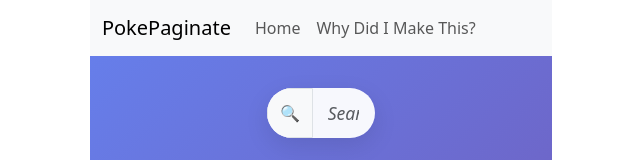
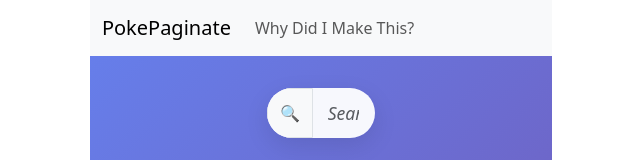
Before and after one commit to jonathanraxa/poke-paginate, a React (Vite) app: page / in a window 1280 px wide. Shown: the top 160 px of the page, without its empty margins (319-959 px from the left). Built offline with nearby package versions, Linux system fonts and the light colour scheme; no server answers.

Commit message:
remove fav and home nav

```diff
--- a/index.html
+++ b/index.html
@@ -1,13 +1,16 @@
 <!doctype html>
 <html lang="en">
+
 <head>
   <meta charset="UTF-8" />
-    <link rel="icon" type="image/svg+xml" href="/vite.svg" />
+  <!-- <link rel="icon" type="image/svg+xml" href="/vite.svg" /> -->
   <meta name="viewport" content="width=device-width, initial-scale=1.0" />
   <title>PokePaginate</title>
 </head>
+
 <body>
   <div id="root"></div>
   <script type="module" src="/src/main.jsx"></script>
 </body>
+
 </html>
--- a/src/components/pokemon-cards/pokemon-cards.jsx
+++ b/src/components/pokemon-cards/pokemon-cards.jsx
@@ -5,7 +5,7 @@
 
 export const PokemonCards = () => {
   const [searchTerm, setSearchTerm] = useState('');
-  const { allPokemon, page, setPage, total, loading } = useGetPokemon({ limit: 20 });
+  const { allPokemon, page, setPage, total, loading } = useGetPokemon({ limit: 20, searchTerm });
 
   return (
     <div className="pokemon-app">
--- a/src/components/top-navbar/top-navbar.jsx
+++ b/src/components/top-navbar/top-navbar.jsx
@@ -9,7 +9,6 @@
         <Navbar.Toggle aria-controls="basic-navbar-nav" />
         <Navbar.Collapse id="basic-navbar-nav">
           <Nav className="me-auto">
-              <Nav.Link href="#home">Home</Nav.Link>
             <Nav.Link href="#why">Why Did I Make This?</Nav.Link>
           </Nav>
         </Navbar.Collapse>
```
Lines whose indentation alone changed are shown as unchanged.
